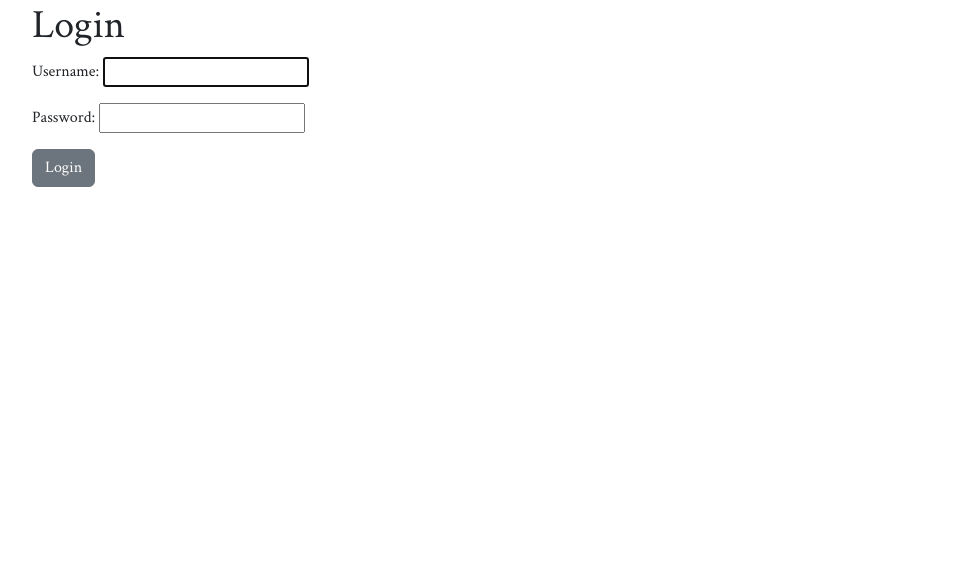
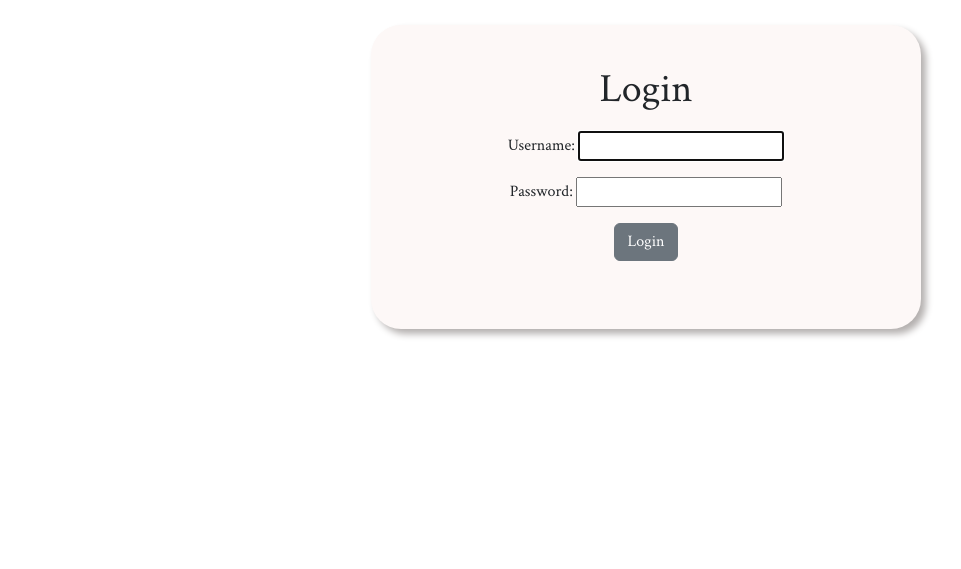
Before and after one commit to llewellynksj/little-white-dress, a Django app: page /customers/login/ in a window 1280 px wide. Shown: the part 49-618 px from the top of the page, without its empty margins (8-969 px from the left). Run offline with Django 3.2, Linux system fonts and the light colour scheme; some libraries are stand-ins or nearby versions.

Commit message:
Add styles to login page

```diff
--- a/customer/templates/registration/login.html
+++ b/customer/templates/registration/login.html
@@ -2,9 +2,9 @@
 {% block title %}Login{% endblock %}
 {% block content %}
 
-<div class="container-fluid body-content">
-    <h1>Login</h1>
-
+<div class="container-fluid body-content account-container">
+        <div class="text-center account-card m-4">
+            <h1 class="account-title">Login</h1>
             <div class="form-group">
                 <form method="POST">
                     {% csrf_token %}
@@ -13,4 +13,5 @@
                 </form>
             </div>
         </div>
+</div>
 {% endblock %}
--- a/static/css/style.css
+++ b/static/css/style.css
@@ -213,6 +213,22 @@ img {
 }
 
 /* Login page styles */
+.account-container {
+    max-width: 400px;
+}
+
+.account-card {
+    border-radius: 30px;
+    background: #fdf8f7;
+    box-shadow:  5px 5px 7px #b4b0af,
+                -5px -5px 7px #ffffff;
+    padding: 15px 0 20px 0;
+}
+
+.account-title {
+    padding: 10px 0;
+}
+
 .hover-link:hover {
     text-decoration: underline;
     color: blue;
@@ -393,6 +409,13 @@ footer {
     iframe {
         height: 460px;
     }
+
+    .account-container {
+        max-width: 650px;
+    }
+    .account-card {
+        padding: 30px 0 60px 0;
+    }
 }
 
 @media (min-width: 768px) {
```
Lines whose indentation alone changed are shown as unchanged.
